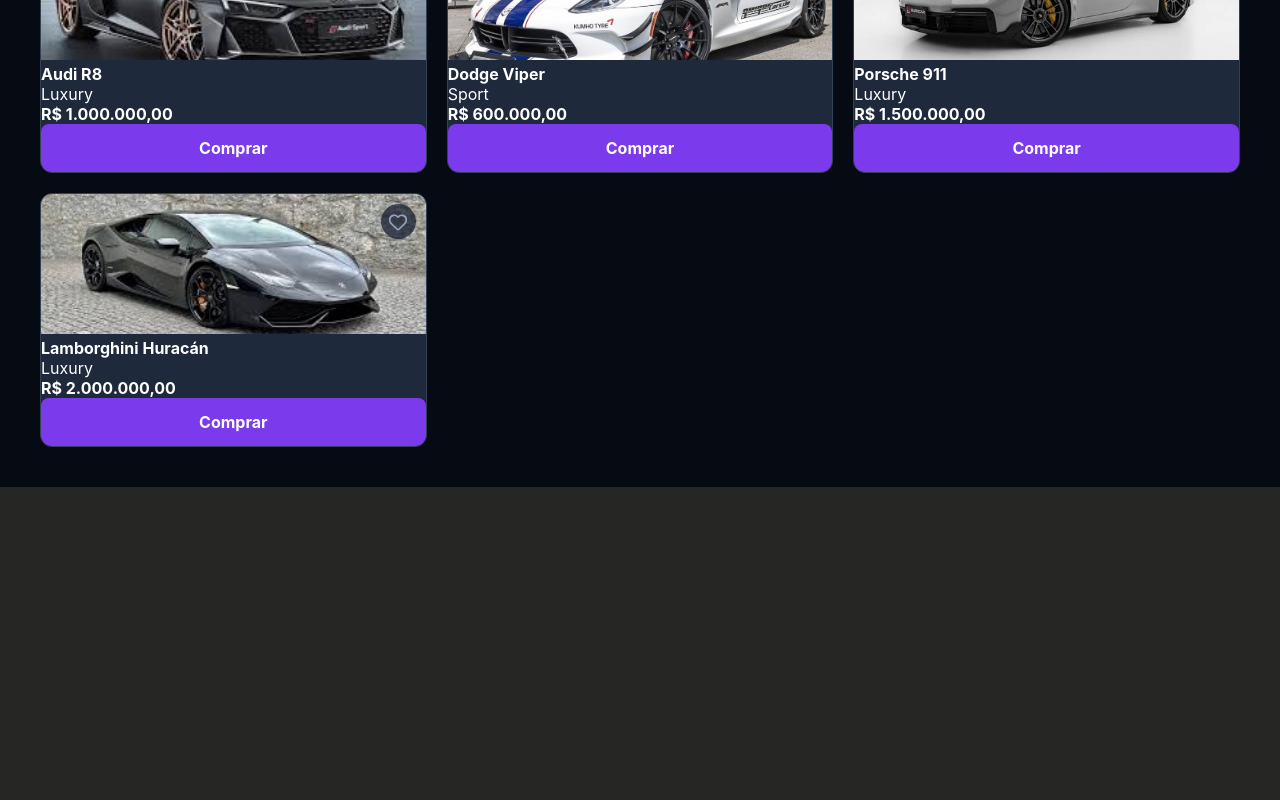
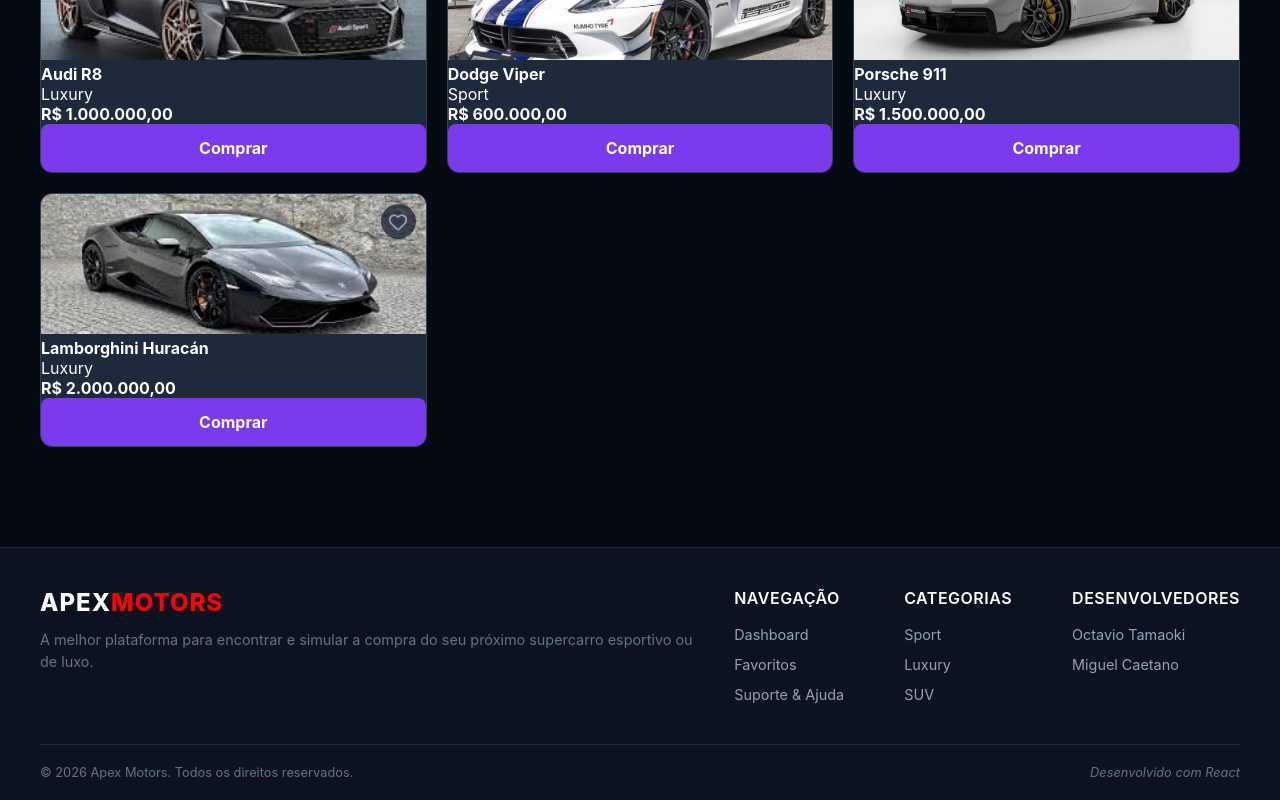
Before and after one commit to Tamaoki19/Apex-Motors, a React (Vite) app: page / in a window 1280 px wide. Shown: the part 1283-2083 px from the top of the page. Before the commit the page ends 1770 px from the top, so only its background shows below. Built offline with nearby package versions, Linux system fonts and the light colour scheme.

Commit message:
footer adicionada com alterações na logo

```diff
--- a/src/App.jsx
+++ b/src/App.jsx
@@ -3,6 +3,7 @@
 import { CarrosCard } from './components/Card';
 import { carrosData } from './data/carros';
 import { CarsModal } from "./components/CarsModal";
+import { Footer } from './components/Footer';
 import Slider from "./components/Slider";
 
 import AOS from "aos";
@@ -103,7 +104,11 @@
             )}
           </div>
         </div>
+        <footer>
+        <Footer />
+      </footer>
       </main>
+
 
       {/* Modal de visualização/compra do carro */}
       <CarsModal car={selectedCar} onClose={() => setSelectedCar(null)} />
--- /dev/null
+++ b/src/components/Footer.css
@@ -0,0 +1,98 @@
+.apex-footer {
+  background-color: #0c1220; /* Tom escuro levemente diferente do fundo principal */
+  color: #94a3b8;
+  padding: 40px 40px 20px 40px;
+  margin-top: 60px; /* Garante que ele fique bem afastado do grid de carros */
+  border-top: 1px solid #1e293b;
+  width: 100%;
+  box-sizing: border-box;
+}
+
+.footer-container {
+  max-width: 1200px;
+  margin: 0 auto;
+  display: flex;
+  justify-content: space-between;
+  flex-wrap: wrap;
+  gap: 40px;
+  padding-bottom: 30px;
+}
+
+.footer-brand {
+  flex: 1;
+  min-width: 250px;
+}
+
+.footer-brand .brand-logo {
+  font-size: 1.5rem;
+  font-weight: 800;
+  color: #fff;
+  text-transform: uppercase;
+  letter-spacing: 1px;
+}
+
+.footer-brand .logo-dot {
+  color: red; /* Mantendo a identidade da sua borda vermelha */
+}
+
+.footer-brand p {
+  margin-top: 12px;
+  font-size: 0.9rem;
+  line-height: 1.5;
+  color: #64748b;
+}
+
+.footer-links-group {
+  display: flex;
+  gap: 60px;
+  flex-wrap: wrap;
+}
+
+.footer-column h3 {
+  color: #fff;
+  font-size: 1rem;
+  font-weight: 600;
+  margin-bottom: 16px;
+  text-transform: uppercase;
+  letter-spacing: 0.5px;
+}
+
+.footer-column ul {
+  list-style: none;
+  padding: 0;
+  margin: 0;
+}
+
+.footer-column ul li {
+  margin-bottom: 10px;
+}
+
+.footer-column ul li a {
+  color: #94a3b8;
+  text-decoration: none;
+  font-size: 0.9rem;
+  transition: color 0.2s ease;
+}
+
+.footer-column ul li a:hover {
+  color: red; /* Link acende em vermelho no hover */
+}
+
+/* Faixa de direitos autorais inferior */
+.footer-bottom {
+  max-width: 1200px;
+  margin: 0 auto;
+  padding-top: 20px;
+  border-top: 1px solid #1e293b;
+  display: flex;
+  justify-content: space-between;
+  align-items: center;
+  flex-wrap: wrap;
+  gap: 10px;
+  font-size: 0.8rem;
+  color: #64748b;
+}
+
+.footer-dev {
+  font-style: italic;
+}
--- /dev/null
+++ b/src/components/Footer.jsx
@@ -0,0 +1,56 @@
+import React from 'react';
+import './Footer.css';
+
+export function Footer() {
+  const currentYear = new Date().getFullYear();
+
+  return (
+    <footer className="apex-footer">
+      <div className="footer-container">
+
+        <div className="footer-brand">
+          <span className="brand-logo">Apex<span className="logo-dot">Motors</span></span>
+          <p>A melhor plataforma para encontrar e simular a compra do seu próximo supercarro esportivo ou de luxo.</p>
+        </div>
+
+        <div className="footer-links-group">
+          <div className="footer-column">
+            <h3>Navegação</h3>
+            <ul>
+              <li><a href="#dash">Dashboard</a></li>
+              <li><a href="#favorites">Favoritos</a></li>
+              <li><a href="#ajuda">Suporte & Ajuda</a></li>
+            </ul>
+          </div>
+
+          <div className="footer-column">
+            <h3>Categorias</h3>
+            <ul>
+              <li><a href="#sport">Sport</a></li>
+              <li><a href="#luxury">Luxury</a></li>
+              <li><a href="#suv">SUV</a></li>
+            </ul>
+          </div>
+
+          <div className="footer-column">
+            <h3>Desenvolvedores</h3>
+            <ul>
+              <li><a href="https://github.com/Tamaoki19">Octavio Tamaoki</a></li>
+              <li><a href="https://github.com/caetano991">Miguel Caetano</a></li>
+
+            </ul>
+          </div>
+        </div>
+
+
+
+
+      </div>
+
+      <div className="footer-bottom">
+        <p>&copy; {currentYear} Apex Motors. Todos os direitos reservados.</p>
+        <p className="footer-dev">Desenvolvido com React</p>
+      </div>
+    </footer>
+  );
+}
--- a/src/components/Header.css
+++ b/src/components/Header.css
@@ -13,12 +13,17 @@
 
 
 .logo {
-    color: #DC143C;
-    font-size: 1.5rem;
-    display: flex;
-    align-items: center;
-    gap: 10px;
-    font-weight: bold;
+  font-size: 1.8rem;
+  font-weight: 800;
+  color: #ffffff;
+  text-transform: uppercase;
+  letter-spacing: 1px;
+  display: inline-block;
+}
+
+
+.logo .logo-dot {
+  color: #ff0000;
 }
 
 
--- a/src/components/Header.jsx
+++ b/src/components/Header.jsx
@@ -7,9 +7,11 @@
     return (
         <header className='apex-header'>
             <div style={{ display: 'flex', alignItems: 'center', gap: '40px' }}>
-                <div className="logo">Apex Motors</div>
+                <span className="logo">Apex
+                    <span className="logo-dot">Motors</span>
+                    </span>
                 <div className="user-info">
-                    <h3>Bem-vindo, <span className="destaque">Ricardo</span></h3>
+                    <h3>Bem-vindo, <span className="destaque">Usuário</span></h3>
                 </div>
             </div>
 
```
Also changed, not shown: src/app.css (+3 -10 lines).
